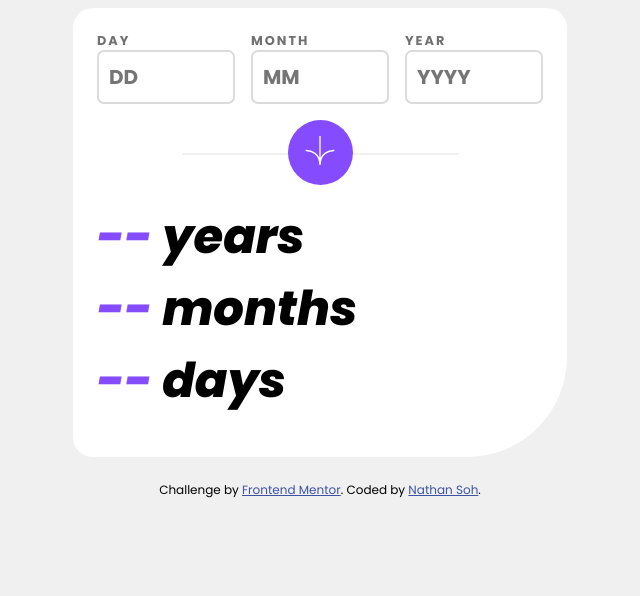
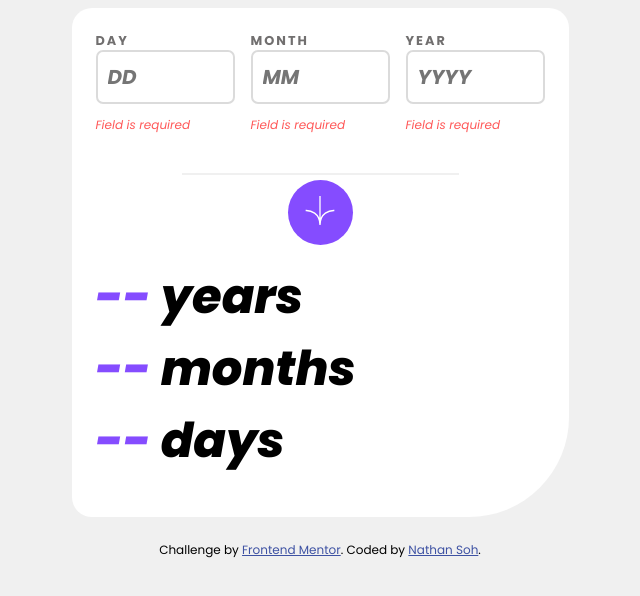
Before and after one commit to nFinityV2/age-calculator-fem, a plain HTML site: page index.html in a window 1280 px wide. Both pictures are taken after a click on the button 640 px from the left and 152 px from the top of the page. Shown: the whole page, without its empty margins (320-960 px from the left). Drawn offline with Linux system fonts and the light colour scheme.

Commit message:
Added error messages

```diff
--- a/index.html
+++ b/index.html
@@ -28,6 +28,7 @@
             size="4"
             placeholder="DD"
           />
+          <div id="error-day"></div>
         </div>
 
         <div class="month">
@@ -41,6 +42,7 @@
             size="4"
             placeholder="MM"
           />
+          <div id="error-month"></div>
         </div>
 
         <div class="year">
@@ -54,6 +56,7 @@
             size="4"
             placeholder="YYYY"
           />
+          <div id="error-year"></div>
         </div>
       </section>
 
--- a/index.js
+++ b/index.js
@@ -5,25 +5,54 @@ const dayOutput = document.getElementById("outputDay");
 const monthOutput = document.getElementById("outputMonth");
 const yearOutput = document.getElementById("outputYear");
 
-const btn = document.getElementById("btn")
+const dayError = document.getElementById("error-day");
+const monthError = document.getElementById("error-month");
+const yearError = document.getElementById("error-year");
+
+const date = new Date();
+const shortDate = date.toLocaleDateString('en-AU');
+const btn = document.getElementById("btn");
 
 btn.addEventListener("click", e => {
     e.preventDefault();
+    let yearCheck = parseInt(shortDate.slice(6,12));
+
     if(!dayInput.value || !monthInput.value || !yearInput.value){
-        console.error("Field is required.")
+        dayInput.classList.add("error");
+        monthInput.classList.add("error");
+        yearInput.classList.add("error");
+        dayError.innerHTML = `<p class="error">Field is required</p>`;
+        monthError.innerHTML = `<p class="error">Field is required</p>`;
+        yearError.innerHTML = `<p class="error">Field is required</p>`;
     }
     else if(parseInt(dayInput.value) < 1 || parseInt(dayInput.value) > 31){
+        dayInput.classList.add("error");
         console.error("Invalid day")
     }
     else if(parseInt(monthInput.value) < 1 || parseInt(monthInput.value) >= 12){
+        monthInput.classList.add("error");
         console.error("Invalid month")
     }
-    else if(parseInt(yearInput.value) < 1 || parseInt(yearInput.value) > 9999){
+    else if(parseInt(yearInput.value) > yearCheck){
+        yearInput.classList.add("error");
+        console.error("Year must not be in the future.")
+    }
+    else if(parseInt(yearInput.value) < 1){
+        yearInput.classList.add("error");
         console.error("Invalid year")
-    } else {
+    }
+    else {
+        dayInput.classList.remove("error");
+        monthInput.classList.remove("error");
+        yearInput.classList.remove("error");
+
+        dayError.innerHTML = ``;
+        monthError.innerHTML = ``;
+        yearError.innerHTML = ``;
+
         ageCalculation(parseInt(dayInput.value), parseInt(monthInput.value), parseInt(yearInput.value));
     }
-})
+});
 
 const leapYear = (year) => {
     if(year % 4 === 0 && year % 100 !== 0){
@@ -62,9 +91,6 @@ const daysInMonth = (month, year) => {
 }
 
 const ageCalculation = (d,m,y) => {
-    const date = new Date();
-    const shortDate = date.toLocaleDateString('en-AU');
-
     const currentDay = parseInt(shortDate.slice(0,2));
     const currentMon = parseInt(shortDate.slice(3,5));
     const currentYear = parseInt(shortDate.slice(6,12));
@@ -76,7 +102,6 @@ const ageCalculation = (d,m,y) => {
     let newDay = currentDay - d;
 
     if(newMonth === 0){
-        console.log(newMonth, newDay)
         if(d > currentDay){
             newYear--;
             newMonth += 11;
@@ -105,7 +130,8 @@ const ageCalculation = (d,m,y) => {
         newDay;
     }
 
-    dayOutput.innerHTML = newDay;
-    monthOutput.innerHTML = newMonth;
-    yearOutput.innerHTML = newYear;
+        dayOutput.innerHTML = newDay;
+        monthOutput.innerHTML = newMonth;
+        yearOutput.innerHTML = newYear;
+
 }
--- a/styles.css
+++ b/styles.css
@@ -52,8 +52,8 @@ input:hover, input:active {
 
 hr {
     width: 275px;
-    position: absolute;
-    top: 145px;
+    position: fixed;
+    top: 165px;
     z-index: 1;
     border: 1px solid var(--off-white);
 }
@@ -72,7 +72,7 @@ hr {
 
 .btn-container {
     align-items: center;
-    margin: 0 1.5em;
+    margin: 1.15em 1.5em 0;
 }
 
 .output-container {
@@ -110,6 +110,14 @@ hr {
     background-color: var(--off-black);
 }
 
+.error {
+    border-color: var(--light-red);
+    color: var(--light-red);
+    font-weight: 400;
+    font-style: italic;
+    font-size: 0.75rem;
+}
+
 .attribution {
     font-size: 0.75rem;
     text-align: center;
```
